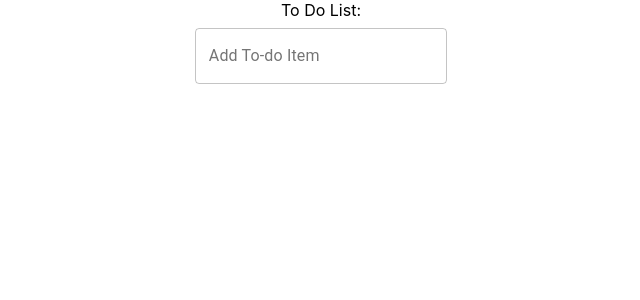
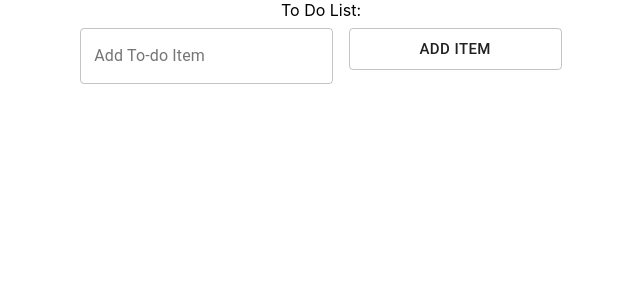
Before and after one commit to 2021-IBM-Accelerate-SW-Track/lab-1-team-27, a React (Create React App) app: page / in a window 1280 px wide. Shown: the top 300 px of the page, without its empty margins (319-959 px from the left). Built offline with nearby package versions, Linux system fonts and the light colour scheme.

Commit message:
Added submit button
Submit button stores value which fixed an issue I had previously. Now I have to add the submitted values to an array

```diff
--- a/src/component/body/body.js
+++ b/src/component/body/body.js
@@ -1,6 +1,8 @@
 import React, { useState } from 'react';
 import { makeStyles } from '@material-ui/core/styles';
 import TextField from '@material-ui/core/TextField';
+import Button from '@material-ui/core/Button';
+
 
 const useStyles = makeStyles((theme) => ({
   root: {
@@ -14,14 +16,28 @@ const useStyles = makeStyles((theme) => ({
 export default function BasicTextFields() {
   const classes = useStyles();
   const [value, setValue] = useState("");
-  const takeInput = i => {
-    console.log('Input:' + i.target.value);
-    setValue(i.target.value);
-  }
-
+  const handleSubmit = (i) => {
+   i.preventDefault()
+   let count = 0;
+   if(value != ""){ //I think this is where you can validate duplicate entries
+     console.log(value)
+   }
+ }
   return (
-    <form className={classes.root} noValidate autoComplete="off">
-      <TextField value = {value} id="outlined-basic" label="Add To-do Item" variant="outlined" onChange={takeInput} multiline rowsMax={4}/>
+    <form className={classes.root} noValidate autoComplete="off" onSubmit={handleSubmit}>
+      <TextField
+      value = {value}
+      id="outlined-basic"
+      label="Add To-do Item"
+      variant="outlined"
+      onChange={(i) => setValue(i.target.value)}
+      multiline
+      rowsMax={2}/>
+  <Button
+    type="submit"
+    variant="outlined"
+    size = "large"
+    >Add Item</Button>
     </form>
   );
 }
```
